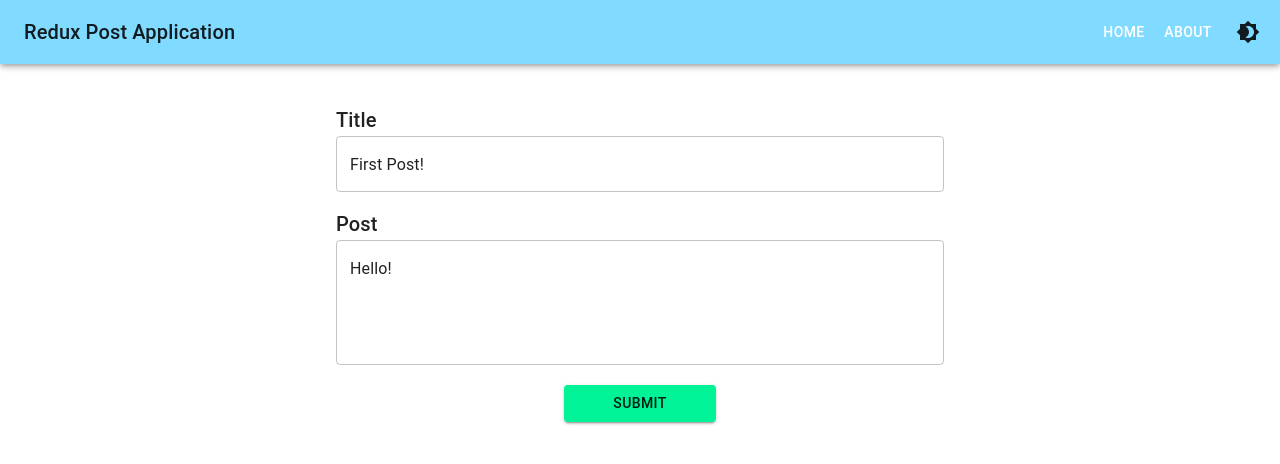
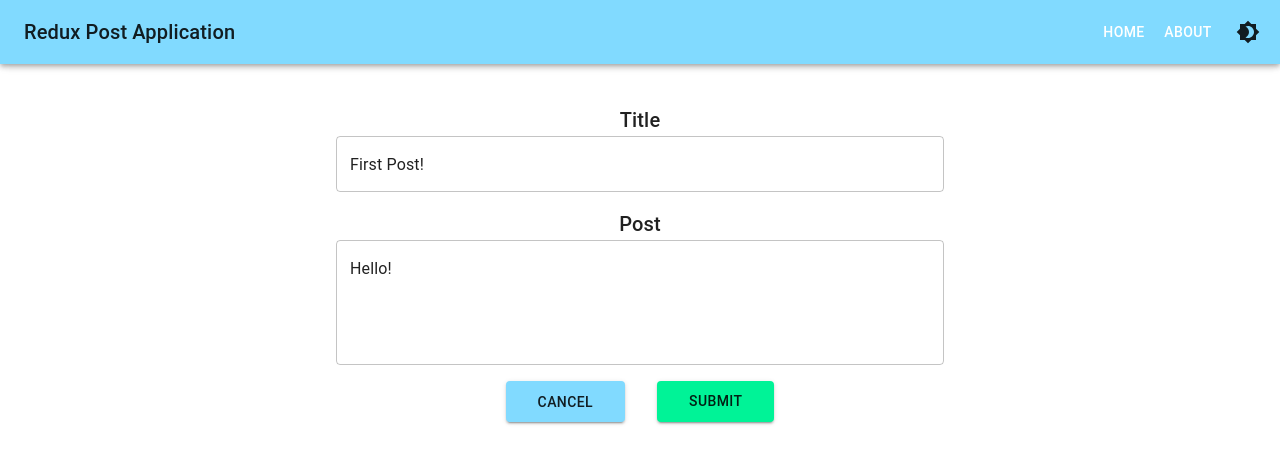
Before and after one commit to KevinThomasNY/Redux-Post-App, a React (Vite) app: page /edit/1 in a window 1280 px wide. Shown: the top 464 px of the page. Built offline with nearby package versions, Linux system fonts and the light colour scheme.

Commit message:
feat: add cancel button in edit post

```diff
--- a/src/components/editForm.tsx
+++ b/src/components/editForm.tsx
@@ -44,13 +44,17 @@ const Edit = ({ id, title, content }: Props) => {
     navigate("/");
   };
 
+  const handleCancel = () => {
+    navigate("/");
+  }
+
   return (
     <Box
       component="form"
       onSubmit={handleSubmit}
       display="flex"
       flexDirection="column"
-      alignItems="flex-start"
+      alignItems="center"
       width="50%"
       maxWidth={"700px"}
       bgcolor="background.paper"
@@ -80,14 +84,14 @@ const Edit = ({ id, title, content }: Props) => {
         rows={4}
         fullWidth
       />
-      <Button
-        color="secondary"
-        type="submit"
-        style={{ marginTop: "20px", alignSelf: "center" }}
-        sx={{ width: "25%" }}
-      >
-        Submit
-      </Button>
+      <Box display="flex" justifyContent="center" gap={4}>
+        <Button color="primary" onClick={handleCancel} sx={{ mt: 2, px: 4, pt: 1}}>
+          Cancel
+        </Button>
+        <Button color="secondary" type="submit" sx={{ mt: 2, px: 4, py: 1 }}>
+          Submit
+        </Button>
+      </Box>
     </Box>
   );
 };
```
